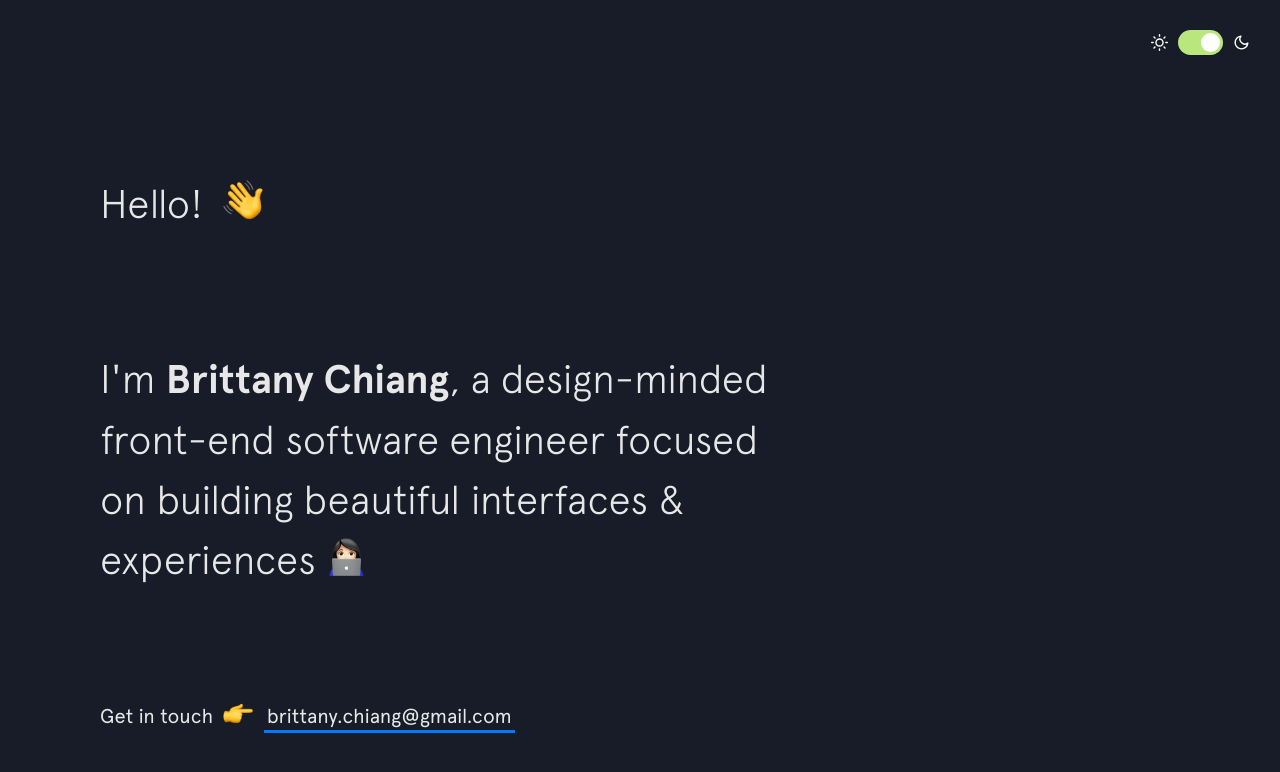
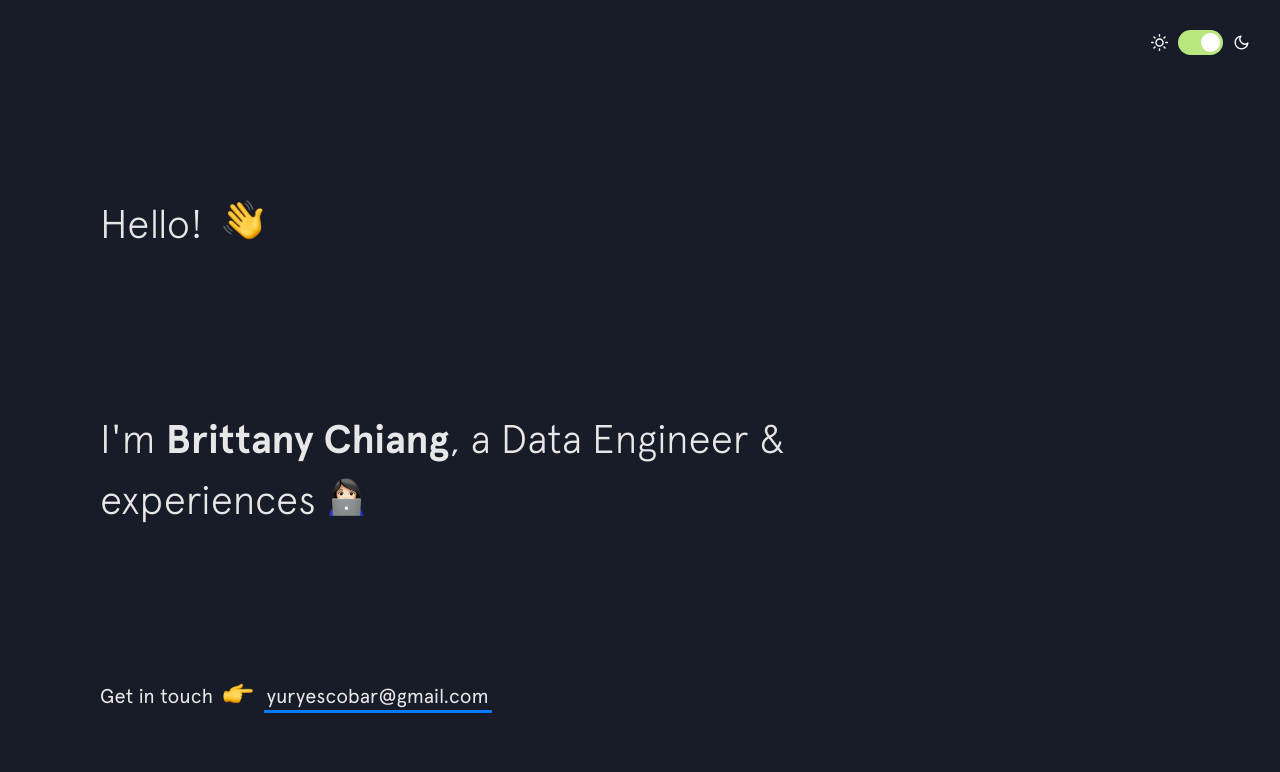
Before and after one commit to yuryescobar/yuryescobar.github.io, a Jekyll site: the page built from index.html, in a window 1280 px wide and 900 px high. Shown: the top 772 px of the window. Built offline with Jekyll 4.4.1, drawn with Linux system fonts in a browser that asks for light colours; nearby versions of some CDN libraries; some of the changed text lies outside the part shown.

Commit message:
feat:cambios page

```diff
--- a/_includes/background.html
+++ b/_includes/background.html
@@ -2,12 +2,12 @@
   <div class="section__title">Background</div>
   <div class="section__content">
     <p>
-      I'm currently an Engineer at
-      <a class="underline-link" href="https://www.upstatement.com/" target="_blank">Upstatement</a> building things for the web with some awesome people. I recently graduated from
-      <a class="underline-link" href="http://www.ccis.northeastern.edu/" target="_blank">Northeastern University</a> after completing three awesome six-month co-ops at
-      <a class="underline-link" href="https://us.mullenlowe.com/" target="_blank">MullenLowe U.S.</a>,
-      <a class="underline-link" href="https://starry.com/" target="_blank">Starry</a>, and
-      <a class="underline-link" href="https://www.apple.com/music/" target="_blank">Apple Music</a>.
+      I'm currently an DatabEngineer at
+      <a class="underline-link" href="https://www.upstatement.com/" target="_blank">AgataData</a> building things f... I recently graduated from
+      <a class="underline-link" href="http://www.ccis.northeastern.edu/" target="_blank">Pamplona University</a> after completing three awesome six-month co-ops at
+      <a class="underline-link" href="https://com/" target="_blank">XXX U.S.</a>,
+      <a class="underline-link" href="https://com/" target="_blank">XXX</a>, and
+      <a class="underline-link" href="https://music/" target="_blank">XXX</a>.
     </p>
 
     <p>
--- a/_includes/intro.html
+++ b/_includes/intro.html
@@ -4,7 +4,7 @@
   </h1>
 
   <h2 class="intro__tagline">I'm
-    <span class="name">Brittany Chiang</span>, a design-minded front-end software engineer focused on building beautiful interfaces &amp; experiences
+    <span class="name">Brittany Chiang</span>, a Data Engineer &amp; experiences
     <span class="emoji technologist"></span>
   </h2>
 
@@ -12,7 +12,7 @@
     <span>Get in touch </span>
     <span class="emoji pointer"></span>
     <span>
-      <a href="mailto:brittany.chiang@gmail.com" target="_blank" class="highlight-link">brittany.chiang@gmail.com</a>
+      <a href="mailto:yuryescobar@gmail.com" target="_blank" class="highlight-link">yuryescobar@gmail.com</a>
     </span>
   </h3>
 </header>
```
